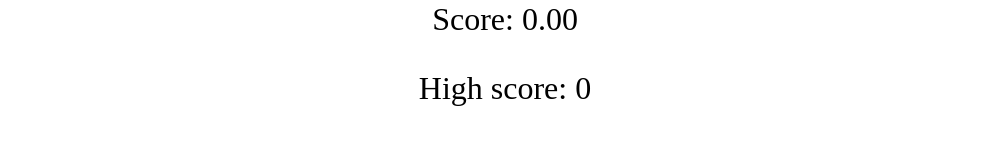
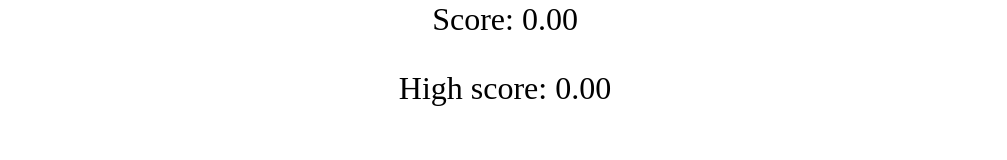
Before and after one commit to ousou/rotation-game, a plain HTML site: page index.html in a window 1280 px wide. Both pictures are taken after a click on the button "Start game!". Shown: the part 723-883 px from the top of the page, without its empty margins (135-1142 px from the left). Drawn offline with Linux system fonts and the light colour scheme.

Commit message:
Show high score with same precision as score

```diff
--- a/index.html
+++ b/index.html
@@ -15,8 +15,8 @@
             <button type="button" id="start" onclick="startGame();">Start game!</button>
         </container>
         <container class="score">
-            <p id="scoreShower">Score: 0</p>
-            <p id="highScoreShower">High score: 0</p>
+            <p id="scoreShower">Score: 0.00</p>
+            <p id="highScoreShower">High score: 0.00</p>
         </container>
         <container class="info">
             <p>Grab the "Väkänen" with the mouse and swing it. Try to rotate it as far as you can with one swing!</p>
```
